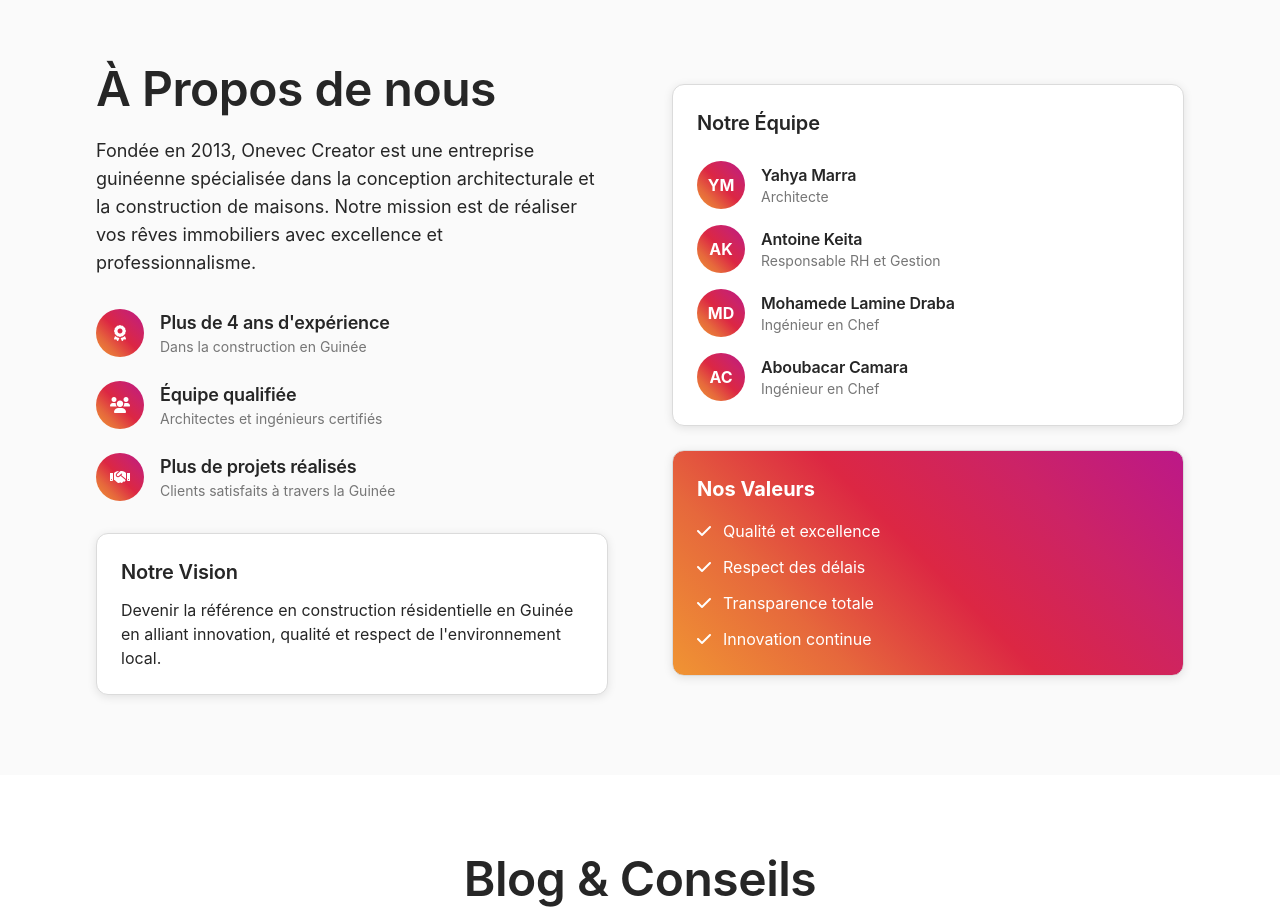
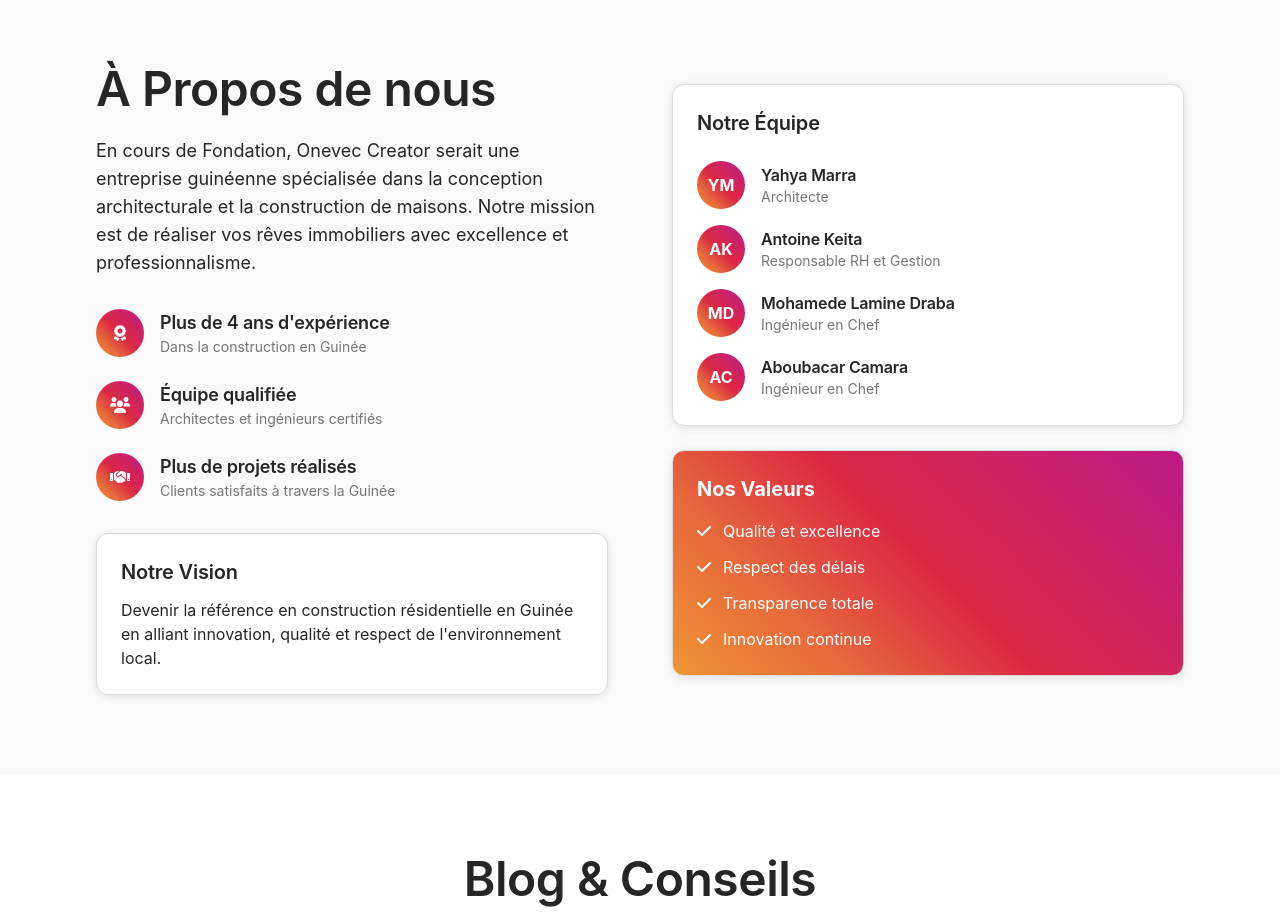
Before and after one commit to 23keita/onevec-pro, a plain HTML site: page index.html in a window 1280 px wide. Shown: the part 2260-3176 px from the top of the page. Drawn offline with nearby package versions, Linux system fonts and the light colour scheme.

Commit message:
mise a jour

```diff
--- a/index.html
+++ b/index.html
@@ -283,7 +283,7 @@
                 <div class="ig-slide-up">
                     <h2 class="ig-subtitle text-4xl md:text-5xl mb-6">À Propos de nous</h2>
                     <p class="ig-text text-lg mb-8">
-                        Fondée en 2013, Onevec Creator est une entreprise guinéenne spécialisée dans la conception architecturale
+                        En cours de Fondation, Onevec Creator serait une entreprise guinéenne spécialisée dans la conception architecturale
                         et la construction de maisons. Notre mission est de réaliser vos rêves immobiliers avec excellence et professionnalisme.
                     </p>
 
```
